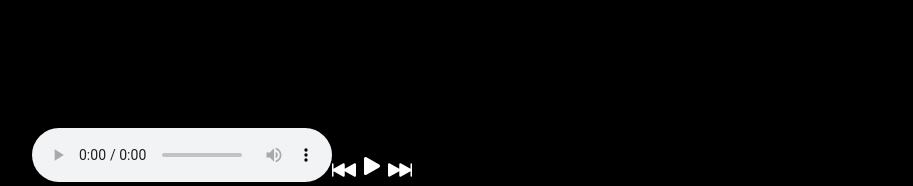
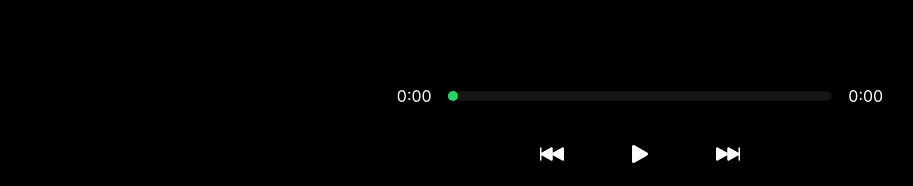
Before and after one commit to Tony-Poomipartes/readpost, a Next.js app: page / in a window 1280 px wide. Shown: the part 614-800 px from the top of the page, without its empty margins (0-913 px from the left). Built offline with nearby package versions, Linux system fonts and the light colour scheme.

Commit message:
✨ feat: add time range , handle time range

```diff
--- a/components/Audio/Audio.tsx
+++ b/components/Audio/Audio.tsx
@@ -69,20 +69,63 @@ const Audio =(props: {isPlaying: boolean, setIsPlaying: Function, songs: Song[],
     }
 }, [props.isPlaying, props.trackPlaying])
 
+const handleTimeUpdate = (e: SyntheticEvent<EventTarget>): void => {
+  const current = (e.target as HTMLMediaElement).currentTime;
+  const duration = (e.target as HTMLMediaElement).duration
 
+  if(current == duration) {
+      handlePreviousOrNext('next')
+  }
+  else {
+      let timeSongInfo = {
+          currentTime: current,
+          duration: duration
+      }
+      setTimeSongInfo(timeSongInfo)
+  }
+}
+
+const getTime = (time: number): string => {
+  return (
+      Math.floor(time / 60) + ':' + ("0" + Math.floor(time % 60)).slice(-2)
+  )
+}
+
+const handleDragging = (e: SyntheticEvent<EventTarget>): void => {
+  console.log(e);
+  if(audioRef.current) {
+      audioRef.current.currentTime = parseInt((e.target as HTMLInputElement).value)
+  }
+  setTimeSongInfo({...timeSongInfo, currentTime: parseInt((e.target as HTMLInputElement).value)})
+}
 
   return(
     <div>
-      <div className={classes.rangeInfos}>
-
+      <div className={classes.range__flex}>
+        <p>
+          {getTime(timeSongInfo.currentTime)}
+        </p>
+        <input
+        type="range"
+        className={classes.range}
+        min={0}
+        max={timeSongInfo.duration}
+        value={timeSongInfo.currentTime}
+        onChange={handleDragging}
+        />
+        <p>
+          {getTime(timeSongInfo.duration)}
+        </p>
       </div>
-      <div className={classes.controls}>
+      <div className={classes.controls__flex}>
         <audio
-          ref={audioRef}
-          src={props.songs[props.trackPlaying].file}
-          className ={classes.controlsAudioPlayer}
-          controls
-        />
+        onTimeUpdate={handleTimeUpdate}
+        onLoadedMetadata={handleTimeUpdate}
+        className={classes.controls__flex__audio__player}
+        ref={audioRef}
+        src={props.songs[props.trackPlaying].file}
+        controls
+        ></audio>
         <BsFillSkipBackwardFill size={24} onClick={() => handlePreviousOrNext('previous')} />
         {props.isPlaying
           ? <BsFillPauseFill size={32} onClick={() => handlePause()} />
```
